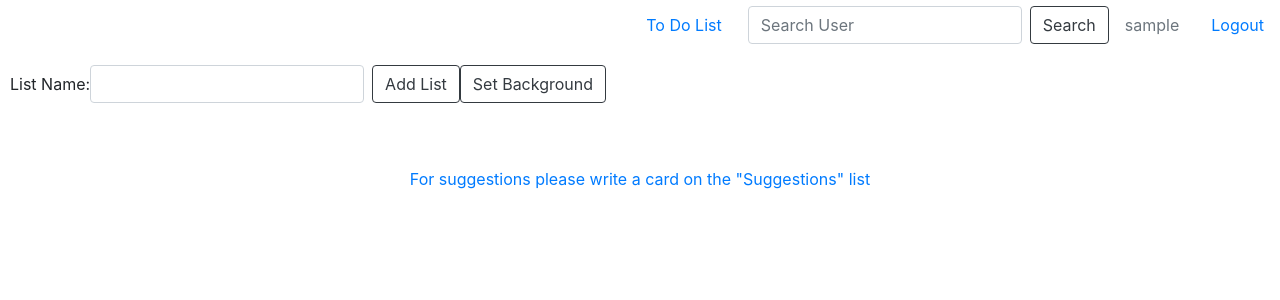
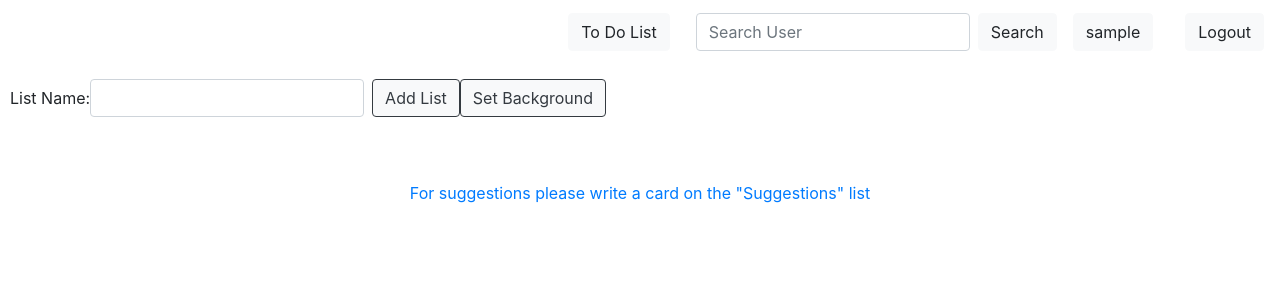
Before and after one commit to lorenamitrea/DIY-mini-blog, a Django app: page /todo/ in a window 1280 px wide. Shown: the top 300 px of the page. Run offline with Django 3.2, Linux system fonts and the light colour scheme; the visitor is signed in with stand-in values (Sample User, id 1); data that the repository does not hold is empty; some libraries are stand-ins or nearby versions.

Commit message:
add href to username to redirect on todolist page, modified shared boards listing on users todolist page

```diff
--- a/todolist/templates/base_generic.html
+++ b/todolist/templates/base_generic.html
@@ -28,20 +28,32 @@
     {% block topbar %}
         <ul class="nav justify-content-end">
             <li class="nav-item active">
-                <a class="nav-link" href="{% url 'todo' %}">To Do List</a>
+                <a class="nav-link" href="{% url 'todo' %}">
+                    <button class="btn btn-light my-2 my-sm-0" type="submit">To Do List</button>
+                </a>
             </li>
             {% if user.is_authenticated %}
                 <form class="form-inline my-2 my-lg-0" action="{% url 'search' %}" method="get">
                     <input name="searched_item" class="form-control mr-sm-2" type="search" placeholder="Search User"
                            aria-label="Search">
-                    <button class="btn btn-outline-dark my-2 my-sm-0" type="submit">Search</button>
+                    <button class="btn btn-light my-2 my-sm-0" type="submit">Search</button>
                 </form>
-                <li class="nav-item"><a class="nav-link disabled" href="#" tabindex="-1" aria-disabled="true">
-                    {{ user.get_username }}
-                </a></li>
-                <li><a class="nav-link" href="{% url 'logout' %}?next={{ request.path }}">Logout</a></li>
+                <li class="nav-item">
+                    <a class="nav-link" href="{% url 'todo' %}" tabindex="-1" aria-disabled="true">
+                        <button class="btn btn-light my-2 my-sm-0">{{ user.get_username }}</button>
+                    </a>
+                </li>
+                <li>
+                    <a class="nav-link" href="{% url 'logout' %}?next={{ request.path }}">
+                        <button class="btn btn-light my-2 my-sm-0">Logout</button>
+                    </a>
+                </li>
             {% else %}
-                <li><a class="nav-link" href="{% url 'login' %}?next={{ request.path }}">Login</a></li>
+                <li>
+                    <a class="nav-link" href="{% url 'login' %}?next={{ request.path }}">
+                        <button class="btn btn-light my-2 my-sm-0">Login</button>
+                    </a>
+                </li>
 
             {% endif %}
         </ul>
--- a/todolist/templates/todo.html
+++ b/todolist/templates/todo.html
@@ -15,9 +15,9 @@
     <form class="form-inline" action="{% url 'add_board' %}" method="post">
         {% csrf_token %}
         {{ board_form }}
-        <button type="submit" class="btn btn-outline-dark">Add List</button>
+        <button type="submit" class="btn btn-light btn-outline-dark">Add List</button>
         <a href="{% url 'set_background' %}">
-            <button type="button" class="btn btn-outline-dark">Set Background</button>
+            <button type="button" class="btn btn-light btn-outline-dark">Set Background</button>
         </a>
     </form>
     <br>
--- a/todolist/views.py
+++ b/todolist/views.py
@@ -95,8 +95,7 @@ def todo(request):
     if len(background_obj) == 1:
         background = background_obj[0].background
     for board in boards:
-        if board.members.count() == 1:
-            todo_dict[board] = []
+        todo_dict[board] = []
     for task in tasks:
         if task.board in todo_dict.keys():
             task_dict = {'id': task.id, 'action': task.name, 'done': task.status, 'details': task.details}
```
